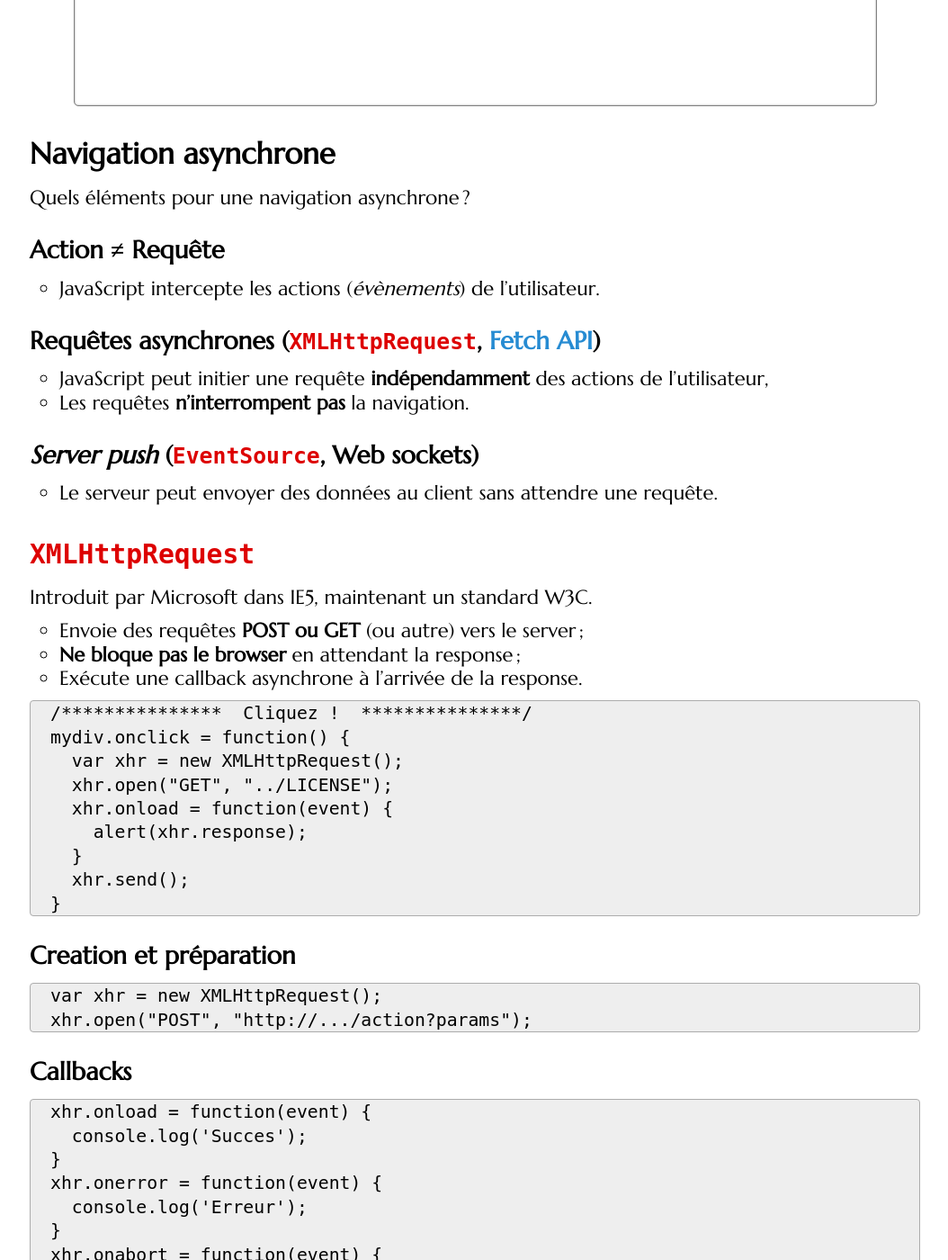
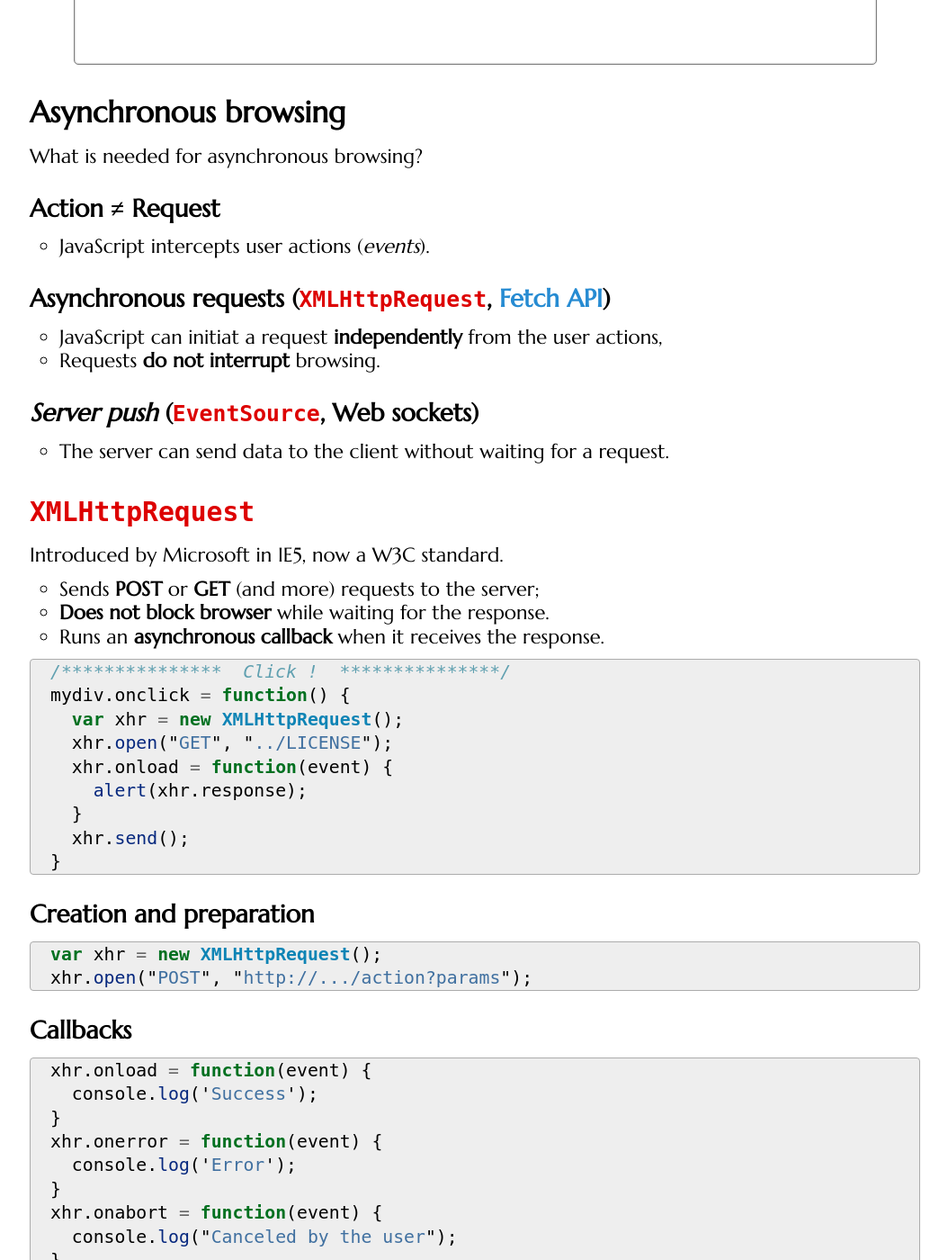
Before and after one commit to defeo/aws, a Jekyll site: the page built from _lessons/ajax.md, in a window 1280 px wide and 1400 px high, scrolled down 5141 px. Shown: the whole window at 90% size, without its empty margins (112-1166 px from the left). Built offline with Jekyll 4.4.1, drawn with Linux system fonts in a browser that asks for light colours; some web fonts are replaced; some of the changed text lies outside the part shown.

Commit message:
Updated AJAX and JSON lessons

````diff
--- a/_lessons/ajax.md
+++ b/_lessons/ajax.md
@@ -1,7 +1,7 @@
 ---
 layout: lesson
-title: Applications asynchrones
-subtitle: AJAX et XMLHttpRequest
+title: Asynchronous applications
+subtitle: AJAX, XMLHttpRequest
 scripts: '../assets/js/stackoverflow-api.js'
 addons:
   video:
@@ -12,55 +12,55 @@ addons:
 
 <section>
 
-## Applications synchrones
+## Synchronous applications
 
-**Action → Requête → Réponse HTML → Action → ...**
+**Action → Request → HTML response → Action → ...**
 
-1. L'utilisateur demande une URL
+1. The user queries a URL
 
-   ~~~
-   GET /action?parametres HTTP/1.1
+   ```http
+   GET /action?parameters HTTP/1.1
    ...
-   ~~~
+   ```
 
-2. Le server répond avec du HTML.
+2. The servers replies with some HTML.
 
-3. L'utilisateur quitte la page en
+3. The user leaves the page by one of the following:
 
-   - Cliquant un **lien**,
-   - Cliquant un **bouton de type `submit`**,
-   - **rafraîchissant**.
+   - Clicking a **link**,
+   - Clicking a **`submit` button**,
+   - **reloading the page**.
 
-   ~~~
-   POST /autre_action?parametres HTTP/1.1
+   ```http
+   POST /other_action?parameters HTTP/1.1
    ...
-   ~~~
+   ```
 
-4. Le server répond avec de l'autre HTML.
+4. The server replies with more HTML.
 
 </section>
 <section>
 
-## Et l'état ?
+## And the state?
 
-### HTTP est **sans état**
+### HTTP is **stateless**
 
-Dans le **Web 1.0**, le server est **le seul** responsable du maintien
-de l'état
+In so-called **Web 1.0** apps, the server is **the only one**
+responsible for keeping the state
 
-- dans la logique de l'application (URLs, requêtes, etc.)
-- dans son stockage local (sessions, bases de données),
-- chez le client (cookies).
+- In the application logic (URLs, requests, etc.);
+- In its local storage (sessions, databases);
+- On the client (cookies).
 
-### Action → Requête → Réponse HTML → ...
+### Action → Request → HTML response → ...
 
-**Dommage collatéral :** le browser perd l'état (à l'exception de son
-  stockage local) à chaque nouvelle **action**.
+**Collateral damage:** the browser looses the state (except for its
+local storage) at each new **action**.
 
-**Démonstration :** <a href="../assets/referrer-echoer.html">naviguez
-  vers la racine,</a> puis revenez.
+**Demonstration:** <a href="../assets/referrer-echoer.html">surf to
+  some other page,</a> then come back.
 
-Temps passé sur ces slides : <span id="date"></span>
+Time spent on these slides: <span id="date"></span>
 
 <script type="text/javascript">
     var start = new Date();
@@ -73,35 +73,35 @@ Temps passé sur ces slides : <span id="date"></span>
 </section>
 <section>
 
-## Navigation synchrone
+## Synchronous browsing
 
-![Description du modèle de flux de données du Web 1.0, par Jesse J Garret](../assets/web1.0.png)
+![Description of the Web 1.0 dataflow model, by Jesse J
+Garret](../assets/web1.0.png)
 {:.centered}
 
 </section>
 <section>
 
-## Exemple synchrone
+## Synchronous example
 
 <form method='GET' action='http://stackoverflow.com/search'>
-**Ask [StackOverflow](http://stackoverflow.com/) :**
+**Ask [StackOverflow](http://stackoverflow.com/):**
 <input name='q' type='text' value='AJAX' />
 <input type='submit' value='Ask' />
 </form>
 
-~~~
+```html
 <form method='GET' action='http://stackoverflow.com/search'>
 
   <input name='q' type='text' value='AJAX' />
   <input type='submit' value='Ask' />
 </form>
-~~~
-{:.compact}
+```
 
 </section>
 <section>
 
-## Navigation asynchrone
+## Asynchronous browsing
 
 ![Description of the AJAX dataflow model, by Jesse J Garret](../assets/web2.0.png)
 {:.centered}
@@ -109,10 +109,10 @@ Temps passé sur ces slides : <span id="date"></span>
 </section>
 <section>
 
-## Exemple asynchrone
+## Asynchronous example
 
 <form id='stack'>
-  **Ask [StackOverflow](http://stackoverflow.com/) :**
+  **Ask [StackOverflow](http://stackoverflow.com/):**
   <input id='query' type='text' value='AJAX' />
   <input type='submit' value='Ask' />
 </form>
@@ -120,15 +120,15 @@ Temps passé sur ces slides : <span id="date"></span>
 <div id='answers'></div>
 <style>
 #answers {
-	width: 90%;
-	height: 440px;
-	margin: auto;
-	border: solid thin gray;
-	border-radius: 5px;
-	box-shadow: 0 0 2px gray inset;
-	overflow-y: auto;
-	transition: opacity 2s;
-	-webkit-transition: opacity 2s;
+    width: 90%;
+    height: 420px;
+    margin: auto;
+    border: solid thin gray;
+    border-radius: 5px;
+    box-shadow: 0 0 2px gray inset;
+    overflow-y: auto;
+    transition: opacity 2s;
+    -webkit-transition: opacity 2s;
 }
 #answers.fadein { opacity: 1; }
 #answers.fadeout { opacity: 0.1; }
@@ -137,38 +137,38 @@ Temps passé sur ces slides : <span id="date"></span>
 </section>
 <section>
 
-## Navigation asynchrone
+## Asynchronous browsing
 
-Quels éléments pour une navigation asynchrone ?
+What is needed for asynchronous browsing?
 
-### Action ≠ Requête
+### Action ≠ Request
 
-- JavaScript intercepte les actions (*évènements*) de l'utilisateur.
+- JavaScript intercepts user actions (*events*).
 
-### Requêtes asynchrones (`XMLHttpRequest`, [Fetch API](https://fetch.spec.whatwg.org/))
+### Asynchronous requests (`XMLHttpRequest`, [Fetch API](https://fetch.spec.whatwg.org/))
 
-- JavaScript peut initier une requête **indépendamment** des actions de
-  l'utilisateur,
-- Les requêtes **n'interrompent pas** la navigation.
+- JavaScript can initiat a request **independently** from the user
+  actions,
+- Requests **do not interrupt** browsing.
 
 ### *Server push* (`EventSource`, Web sockets)
 
-- Le serveur peut envoyer des données au client sans attendre une
-  requête.
+- The server can send data to the client without waiting for a
+  request.
 
 </section>
 <section>
 
 ## `XMLHttpRequest`
 
-Introduit par Microsoft dans IE5, maintenant un standard W3C.
+Introduced by Microsoft in IE5, now a W3C standard.
 
-- Envoie des requêtes **POST ou GET** (ou autre) vers le server ;
-- **Ne bloque pas le browser** en attendant la response ;
-- Exécute une callback asynchrone à l'arrivée de la response.
+- Sends **POST** or **GET** (and more) requests to the server;
+- **Does not block browser** while waiting for the response.
+- Runs an **asynchronous callback** when it receives the response.
 
-~~~
-/***************  Cliquez !  ***************/
+```js
+/***************  Click !  ***************/
 mydiv.onclick = function() {
   var xhr = new XMLHttpRequest();
   xhr.open("GET", "../LICENSE");
@@ -177,8 +177,8 @@ mydiv.onclick = function() {
   }
   xhr.send();
 }
-~~~
-{: #ajax-demo .javascript}
+```
+{: #ajax-demo}
 
 <style>
 #ajax-demo {
@@ -199,7 +199,7 @@ div.onclick = function() {
   xhr.onload = function () {
     setTimeout(function() {
       alert(xhr.response);
-	  div.classList.remove('loading');
+      div.classList.remove('loading');
     }, 500);
   }
   xhr.send();
@@ -209,91 +209,91 @@ div.onclick = function() {
 </section>
 <section>
 
-### Creation et préparation
+### Creation and preparation
 
-~~~
+```js
 var xhr = new XMLHttpRequest();
 xhr.open("POST", "http://.../action?params");
-~~~
+```
 
 ### Callbacks
 
-~~~
+```js
 xhr.onload = function(event) {
-  console.log('Succes');
+  console.log('Success');
 }
 xhr.onerror = function(event) {
-  console.log('Erreur');
+  console.log('Error');
 }
 xhr.onabort = function(event) {
-  console.log("Annulé par l'utilisateur");
+  console.log("Canceled by the user");
 }
 xhr.onprogress = function(event) {
-  console.log('Téléchargement...');
+  console.log('Downloading...');
 }
-~~~
+```
 
 </section>
 <section>
 
-### Envoyer des données
+### Sending data
 
-~~~
+```js
 xhr.setRequestHeader('Content-Type', 'text/plain')
 xhr.send("Hello world !");
-~~~
+```
 
-Simuler un formulaire
-([peut aussi envoyer des données binaires](https://developer.mozilla.org/en-US/docs/Web/Guide/Using_FormData_Objects))
+Emulating a form ([can also send binary
+data](https://developer.mozilla.org/en-US/docs/Web/Guide/Using_FormData_Objects))
 
-~~~
+```js
 var formData = new FormData();
 formData.append('q', 'AJAX');
 formData.append('hl', 'en');
-// Content-Type: multipart/form-data  par defaut
+// Content-Type: multipart/form-data  by default
 xhr.send(formData);
-~~~
+```
 
-Envoyer du JSON
+Sending JSON
 
-~~~
+```js
 var data = { primes : [2, 3, 5, 7],
              even   : [2, 4, 6, 8] };
 xhr.setRequestHeader('Content-Type', 'application/json');
 xhr.send(JSON.stringify(data));
-~~~
+```
 
 </section>
 <section class="compacts">
 
-## Lire la réponse
+## Reading the response
 
-~~~
+```js
 xhr.onload = function() {
-  console.log(xhr.responseText);  // Texte simple
-  console.log(xhr.responseXML);   // XML (si la réponse est dans ce format)
-  console.log(xhr.response);      // Configurable (texte par défaut)
+  console.log(xhr.responseText);  // Simple text
+  console.log(xhr.responseXML);   // XML (if the response is indeed XML)
+  console.log(xhr.response);      // Configurable (text by default)
 }
-~~~
+```
 
-Pré-traitement de la réponse par le browser
+Pre-parsing the response
 
-~~~
+```js
 xhr.responseType = "json";
 xhr.onload = function() {
-  var obj = xhr.response;         // transformé en objet JavaScript
-  console.log(obj.toto);          // par le browser
+  var obj = xhr.response;         // transformed to a JavaScript object
+  console.log(obj.toto);          // by the browser
 }
-~~~
+```
 
-- `responseType = "text"` : texte (default),
-- `responseType = "document"` : arbre DOM d'un document HTML,
-- `responseType = "arraybuffer"`, `responseType = "Blob"` : données binaires.
+- `responseType = "text"`: text (default),
+- `responseType = "document"`: DOM tree of a HTML document,
+- `responseType = "arraybuffer"`, `responseType = "Blob"`: binary data.
 
 </section>
 <section>
 
-## Étude de cas : API StackOverflow
+## Case study: StackOverflow API
 
 <pre><code>document.querySelector('#SO').onsubmit = function(e) {
 <div id="xhr-input">  var query = <span class="urlencode">encodeURIComponent</span>(document.querySelector('#query').value);
@@ -317,17 +317,17 @@ html[data-incremental="5"] #xhr-prevent
 { outline: solid thick red; }
 </style>
 
-- Récupération du contenu du champs de texte ;
-- Échappement des caractères spéciaux ;
-- Préparation de la requête à <https://api.stackexchange.com> ;
-- On attend un résultat au format JSON ;
-- On arrête la soumission du formulaire.
+- Extracting input field data;
+- Escaping special characters;
+- Preparing the request for <https://api.stackexchange.com>;
+- Waiting for a JSON-formatted response;
+- Preventing form submission.
 {: .incremental}
 
 </section>
 <section>
 
-## Étude de cas : API StackOverflow
+## Case study: StackOverflow API
 
 <pre><code>var callback = function(e) {
   if (xhr.response && <span class="xhr-parse">xhr.response.<span class="xhr-api">items</span></span>) {
@@ -335,7 +335,7 @@ html[data-incremental="5"] #xhr-prevent
 <div id="xhr-list">    for (var i = 0; i < liste.length; i++) {
       <span class="xhr-dom">document.querySelector('#answers > ul').innerHTML</span> =
         '&lt;li&gt;' + <span class="xhr-parse">liste<span class="xhr-api">[i].title</span></span> + '&lt;/li&gt;';
-	}
+    }
 </div>  } else {
     <span class="xhr-dom">document.querySelector('#answers').innerHTML</span> =
       '&lt;p&gt;Pas de résultats.&lt;/p&gt;';
@@ -351,24 +351,23 @@ html[data-incremental="4"] .xhr-api
 { outline: solid thick red; }
 </style>
 
-- La réponse (au format JSON) est automatiquement convertie en objet
-  JavaScript ;
-- On construit une liste des questions répondant aux critères ;
-- On insère le résultat dans la page via le DOM ;
-- Voir la documentation complète de l'API : <https://api.stackexchange.com/docs/>.
+- The (JSON) response is converted to a JavaScript object;
+- Building a list of the questions corresponding to our search;
+- Inserting the result in the web page through the DOM;
+- See the full API documentation: <https://api.stackexchange.com/docs/>.
 {: .incremental}
 
 </section>
 <section>
 
-## Lectures
+## References
 
-- Eloquent Javascript, [Chapitre 17](http://eloquentjavascript.net/17_http.html).
+- Eloquent Javascript, [Chapter 17](http://eloquentjavascript.net/17_http.html).
 
-- [Pages AJAX du MDN](https://developer.mozilla.org/fr/docs/AJAX) (aussi [en anglais](https://developer.mozilla.org/en-US/docs/AJAX)).
+- [MDN pages on AJAX](https://developer.mozilla.org/fr/docs/AJAX) (aussi [en anglais](https://developer.mozilla.org/en-US/docs/AJAX)).
 
-- [Tutoriel MDN `XMLHttpRequest`](https://developer.mozilla.org/docs/Web/API/XMLHttpRequest/Using_XMLHttpRequest).
+- [MDN tutorial on `XMLHttpRequest`](https://developer.mozilla.org/docs/Web/API/XMLHttpRequest/Using_XMLHttpRequest).
 
-- [Tutoriel MDN `FormData`](https://developer.mozilla.org/docs/Web/Guide/Using_FormData_Objects).
+- [MDN tutorial on `FormData`](https://developer.mozilla.org/docs/Web/Guide/Using_FormData_Objects).
 
 </section>
````
Also changed, not shown: other parts of _lessons/ajax.md (+2 -2 lines), _lessons/json.md (+161 -185 lines).
